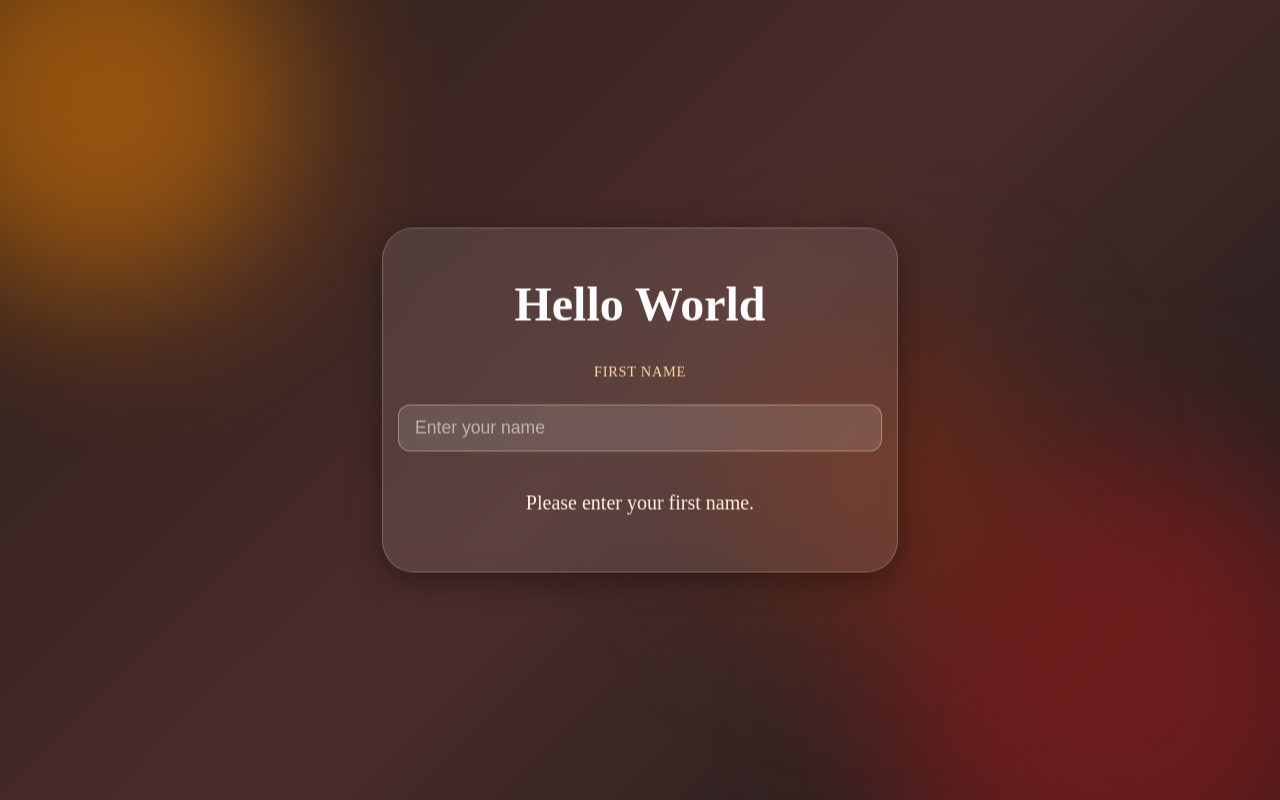
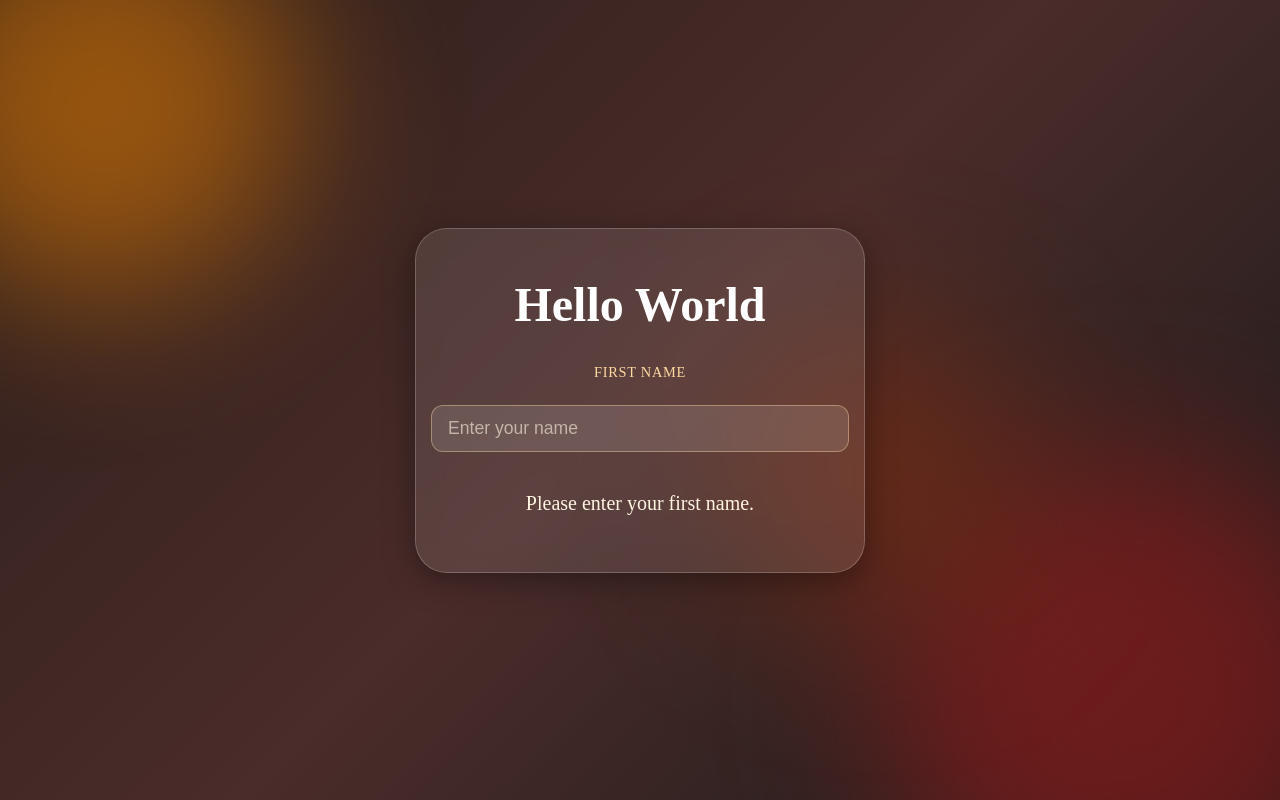
Before and after one commit to florianuhlemann/ai-dev-team-project-a, a SvelteKit app: page / in a window 1280 px wide. Built offline with nearby package versions, Linux system fonts and the light colour scheme.

Commit message:
R2-F1: Fix card overflow and formatting in +page.svelte

```diff
--- a/src/routes/+page.svelte
+++ b/src/routes/+page.svelte
@@ -3,8 +3,7 @@
 </script>
 
 <div class="glass-card" data-testid="card">
-	<h1
-	>Hello World</h1>
+	<h1>Hello World</h1>
 	<Greeter />
 </div>
 
@@ -17,16 +16,13 @@
 		backdrop-filter: blur(12px);
 		border: 1px solid rgba(255, 255, 255, 0.2);
 		box-shadow: 0 8px 32px 0 rgba(0, 0, 0, 0.37);
-		max-width: 90%;
+		box-sizing: border-box;
 		width: 450px;
+		max-width: calc(100% - 2rem);
 		text-align: center;
 		display: flex;
 		flex-direction: column;
 		gap: 2rem;
-		position: absolute;
-		top: 50%;
-		left: 50%;
-		transform: translate(-50%, -50%);
 	}
 
 	h1 {
@@ -39,7 +35,6 @@
 	@media (max-width: 480px) {
 		.glass-card {
 			padding: 2rem 1rem;
-			width: 95%;
 		}
 		h1 {
 			font-size: 2rem;
```
